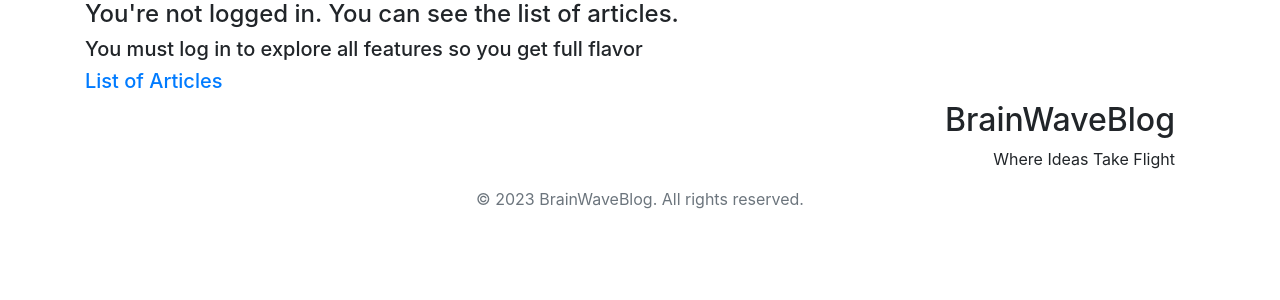
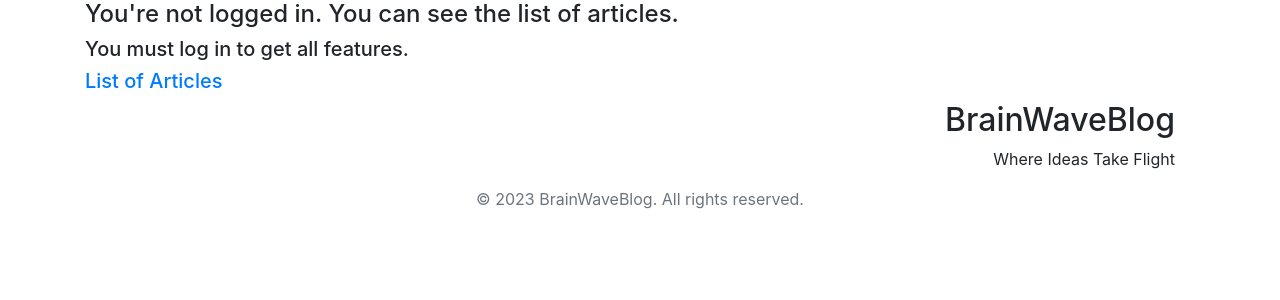
Before and after one commit to taj-u/blog, a Django app: page /blog/ in a window 1280 px wide. Shown: the part 56-356 px from the top of the page. Run offline with Django 3.2, Linux system fonts and the light colour scheme; some libraries are stand-ins or nearby versions.

Commit message:
some little changes

```diff
--- a/blog/templates/base.html
+++ b/blog/templates/base.html
@@ -22,7 +22,7 @@
 {% block content %}
 {% if not user.is_authenticated %}
 <h4>You're not logged in. You can see the list of articles.</h4>
-<h5>You must log in to explore all features so you get full flavor</h5>
+<h5>You must log in to get all features. </h5>
 {% endif %}
 <h5><a href="{% url 'blog:post_list' %}">List of Articles</a></h5>
 {% endblock %}
--- a/blog/templates/blog/contact.html
+++ b/blog/templates/blog/contact.html
@@ -4,7 +4,7 @@
   <div class="container">
     <h2>Contact Us</h2>
     {% if sent %}
-      <p>Thank you. Your contact request has been made already. Our Team will reach you soon</p>
+      <p>Thank you for your interest to reaching. Your contact request has been made successfully. Our Team will reach you soon</p>
     {% else %}
       <p>Thank you for your interest in contacting us. We would love to hear from you!</p>
       <p>Please use the form below to send us a message, and we will get back to you as soon as possible.</p>
--- a/blog/views.py
+++ b/blog/views.py
@@ -76,7 +76,8 @@
             subject = f"{cd['name']} recommends you read "\
                       f"'{post.title}'"
             sharer_comment = cd['comments']
-            message = f"Hello there. We hope this email finds you well. You might find this interesting and informative too as {cd['name']} finds.\n"\
+            message = f"Hello there. We hope this email finds you well. You might find this \
+                interesting and informative too as {cd['name']} finds.\n"\
                         f"The link and Title of the post are below.\n\nThank you.\nBrainWaveBlog Team.\n\n"\
                         f"Title: {post.title}\nLink: {post_url}\n\n"\
                         f"And here's the comment of {cd['name']}({cd['email']}): '{sharer_comment}'\n"
@@ -128,6 +129,8 @@
     post = get_object_or_404(Post, id=post_id)
     post.delete()
     return redirect('blog:post_list')
+
+
 @login_required
 def comment_edit(request, comment_id):
     comment = get_object_or_404(Comment, pk=comment_id)
@@ -142,6 +145,7 @@
     form = CommentForm(request.POST, instance=comment)
     if form.is_valid():
         form.save()
+        # return redirect(request.META.get('HTTP_REFERER') or '/')
         return redirect('blog:post_detail', year=comment.post.publish.year,
                                         month=comment.post.publish.month,
                                         day=comment.post.publish.day,
--- a/mysite/settings.py
+++ b/mysite/settings.py
@@ -113,7 +113,7 @@
 
     'default': {
     'ENGINE': 'django.db.backends.postgresql',
-    'NAME': 'postgres',
+    'NAME': 'brainwave',
     'USER': config('POSTGRES_DB_USER'),
     'PASSWORD': config('POSTGRES_DB_PASSWORD'),
     'HOST': 'localhost',
--- a/mysite/views.py
+++ b/mysite/views.py
@@ -13,7 +13,7 @@
         if form.is_valid():
             user = form.save()  # Save the new user
             login(request, user)  # Log the user in
-            return redirect('blog:posts')  # Redirect to the home page or artile list
+            return redirect('blog:post_list')  # Redirect to the home page or artile list
     else:
         form = UserCreationForm()
 
```
Also changed, not shown: db.sqlite3 (deleted).
